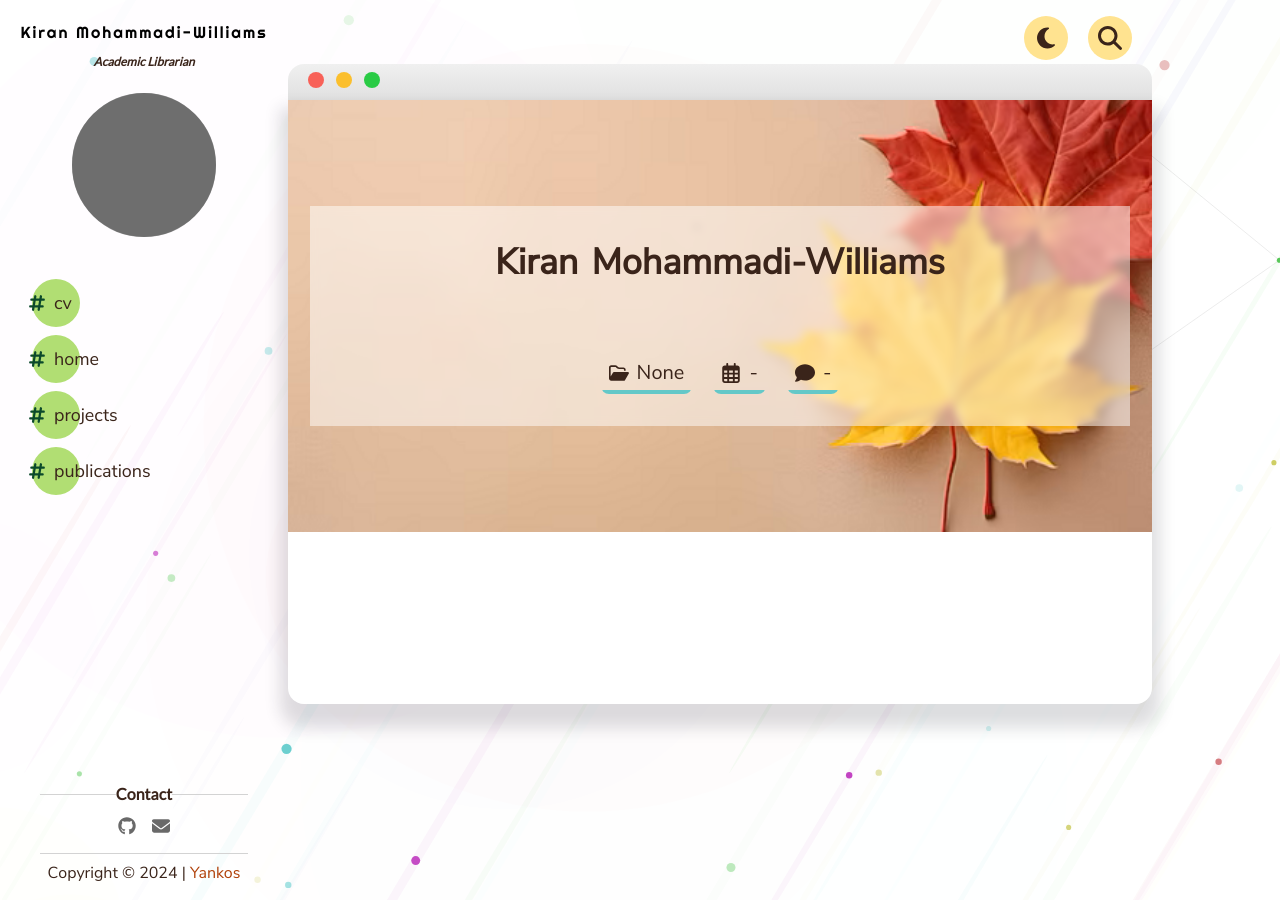
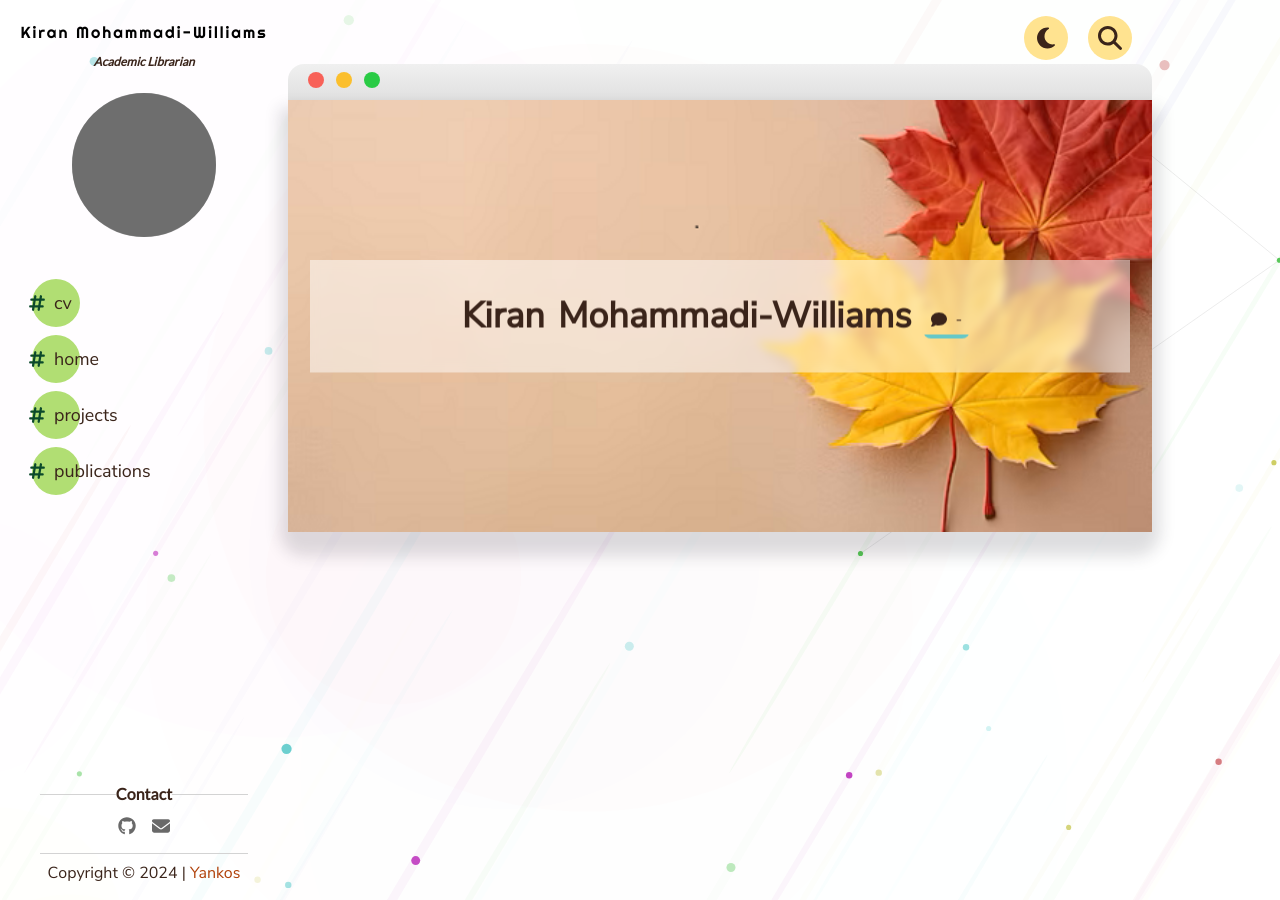
Before and after one commit to kam535/vigilant-barnacle, a Jekyll site: the page built from _pages/projects.md, in a window 1280 px wide. Built offline with Jekyll 4.4.1, drawn with Linux system fonts in a browser that asks for light colours; grey boxes are pictures that could not be loaded.

Commit message:
Update post.html

```diff
--- a/_includes/post.html
+++ b/_includes/post.html
@@ -4,29 +4,6 @@
             {% if page.title %}
                 <span class="post-title">{{ page.title }}</span>
             {% endif %}
-            <div class="post-info">
-                {% if page_level > 2 %}
-                    <a class="info-box category-box" href="{{ '/' | append: page_tree[0] | prepend: site.baseurl }}">
-                        <svg xmlns="http://www.w3.org/2000/svg" viewBox="0 0 576 512"><path d="M384 480h48c11.4 0 21.9-6 27.6-15.9l112-192c5.8-9.9 5.8-22.1 .1-32.1S555.5 224 544 224H144c-11.4 0-21.9 6-27.6 15.9L48 357.1V96c0-8.8 7.2-16 16-16H181.5c4.2 0 8.3 1.7 11.3 4.7l26.5 26.5c21 21 49.5 32.8 79.2 32.8H416c8.8 0 16 7.2 16 16v32h48V160c0-35.3-28.7-64-64-64H298.5c-17 0-33.3-6.7-45.3-18.7L226.7 50.7c-12-12-28.3-18.7-45.3-18.7H64C28.7 32 0 60.7 0 96V416c0 35.3 28.7 64 64 64H87.7 384z"/></svg>
-                        <span>{{ page_tree[0] }}</span>
-                    </a>
-                {% else %}
-                    <span class="info-box">
-                        <svg xmlns="http://www.w3.org/2000/svg" viewBox="0 0 576 512"><path d="M384 480h48c11.4 0 21.9-6 27.6-15.9l112-192c5.8-9.9 5.8-22.1 .1-32.1S555.5 224 544 224H144c-11.4 0-21.9 6-27.6 15.9L48 357.1V96c0-8.8 7.2-16 16-16H181.5c4.2 0 8.3 1.7 11.3 4.7l26.5 26.5c21 21 49.5 32.8 79.2 32.8H416c8.8 0 16 7.2 16 16v32h48V160c0-35.3-28.7-64-64-64H298.5c-17 0-33.3-6.7-45.3-18.7L226.7 50.7c-12-12-28.3-18.7-45.3-18.7H64C28.7 32 0 60.7 0 96V416c0 35.3 28.7 64 64 64H87.7 384z"/></svg>
-                        <span>None</span>
-                    </span>
-                {% endif %}
-                <span class="info-box">
-                    <svg xmlns="http://www.w3.org/2000/svg" viewBox="0 0 448 512"><path d="M152 24c0-13.3-10.7-24-24-24s-24 10.7-24 24V64H64C28.7 64 0 92.7 0 128v16 48V448c0 35.3 28.7 64 64 64H384c35.3 0 64-28.7 64-64V192 144 128c0-35.3-28.7-64-64-64H344V24c0-13.3-10.7-24-24-24s-24 10.7-24 24V64H152V24zM48 192h80v56H48V192zm0 104h80v64H48V296zm128 0h96v64H176V296zm144 0h80v64H320V296zm80-48H320V192h80v56zm0 160v40c0 8.8-7.2 16-16 16H320V408h80zm-128 0v56H176V408h96zm-144 0v56H64c-8.8 0-16-7.2-16-16V408h80zM272 248H176V192h96v56z"/></svg>
-                    <span>
-                        {%- assign posting_date = page.date | date: "%Y-%m-%d" -%}
-                        {% if posting_date == "1900-01-01" %}
-                            -
-                        {% else %}
-                            {{ posting_date }}
-                        {% endif %}
-                    </span>
-                </span>
                 {% if site.goatcounter_code != nil %}
                     <span class="info-box">
                         <svg xmlns="http://www.w3.org/2000/svg" viewBox="0 0 576 512"><path d="M288 32c-80.8 0-145.5 36.8-192.6 80.6C48.6 156 17.3 208 2.5 243.7c-3.3 7.9-3.3 16.7 0 24.6C17.3 304 48.6 356 95.4 399.4C142.5 443.2 207.2 480 288 480s145.5-36.8 192.6-80.6c46.8-43.5 78.1-95.4 93-131.1c3.3-7.9 3.3-16.7 0-24.6c-14.9-35.7-46.2-87.7-93-131.1C433.5 68.8 368.8 32 288 32zM144 256a144 144 0 1 1 288 0 144 144 0 1 1 -288 0zm144-64c0 35.3-28.7 64-64 64c-7.1 0-13.9-1.2-20.3-3.3c-5.5-1.8-11.9 1.6-11.7 7.4c.3 6.9 1.3 13.8 3.2 20.7c13.7 51.2 66.4 81.6 117.6 67.9s81.6-66.4 67.9-117.6c-11.1-41.5-47.8-69.4-88.6-71.1c-5.8-.2-9.2 6.1-7.4 11.7c2.1 6.4 3.3 13.2 3.3 20.3z"/></svg>
```
